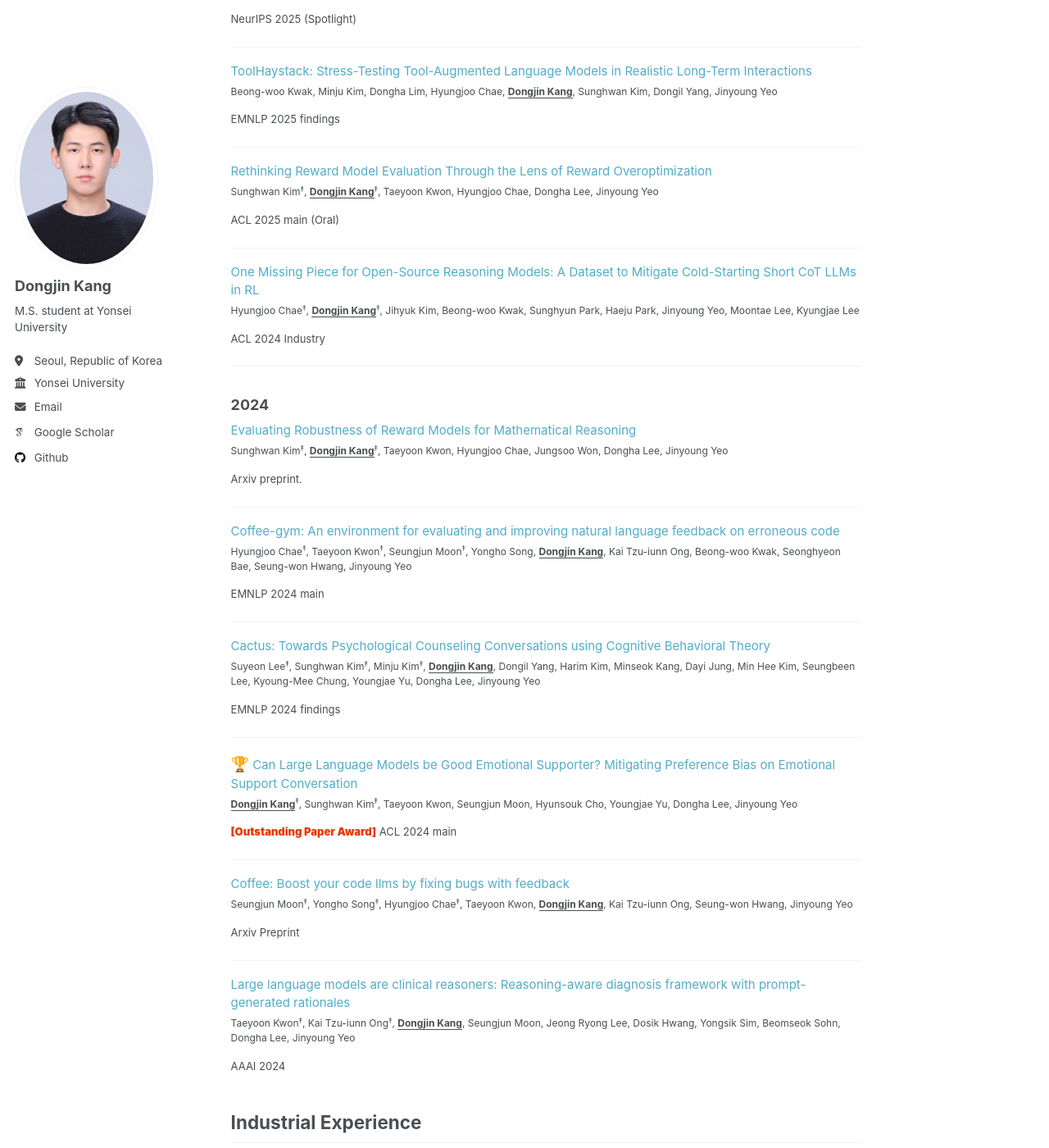
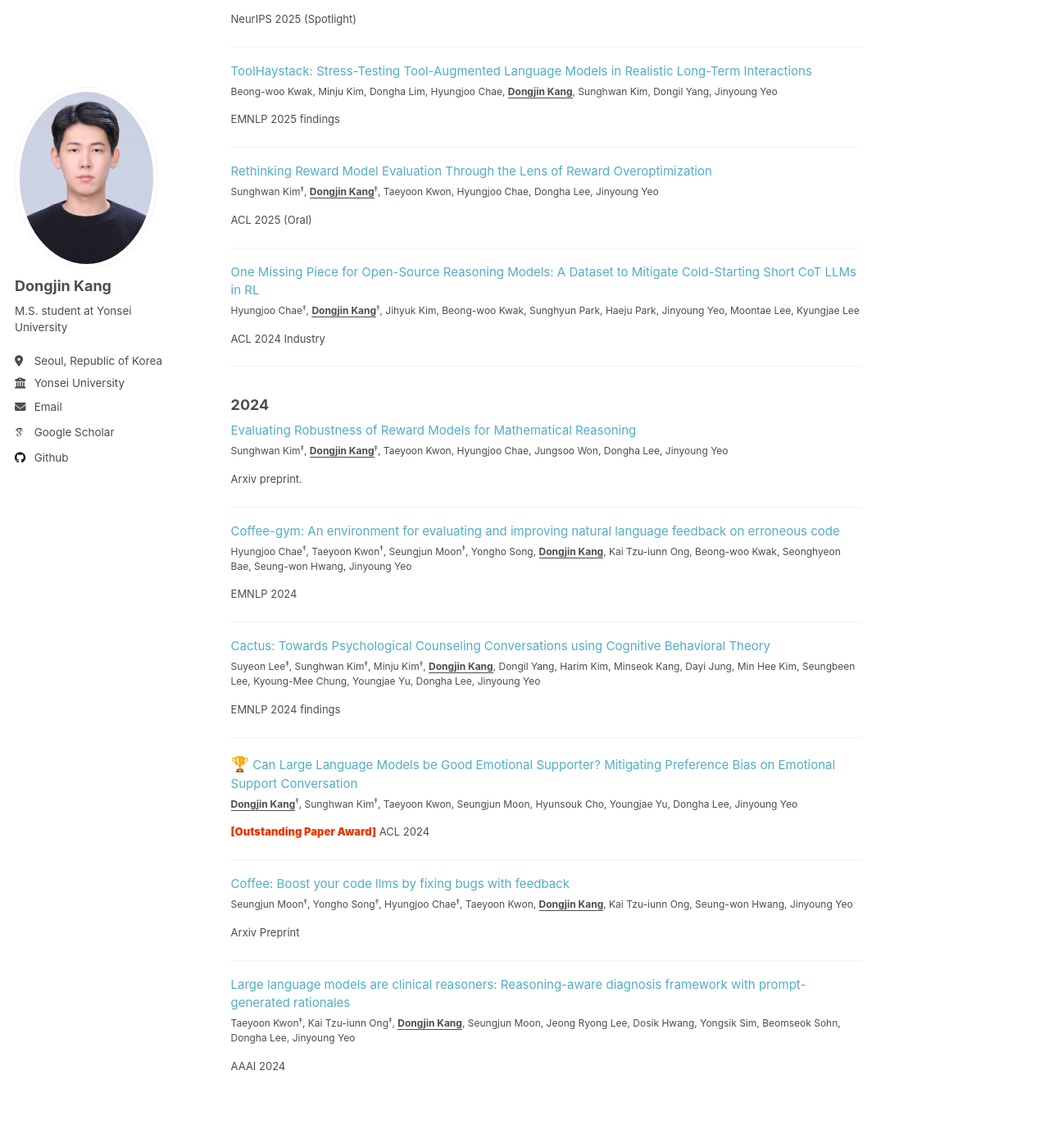
Before and after one commit to 1eastar/1eastar.github.io, a Jekyll site: the page built from _pages/about.md, in a window 1280 px wide and 1400 px high, scrolled down 1015 px. Shown: the whole window at 82% size. Built offline with Jekyll 4.4.1, drawn with Linux system fonts in a browser that asks for light colours; some web fonts are replaced.

Commit message:
update 26.01.14

```diff
--- a/_pages/about.md
+++ b/_pages/about.md
@@ -76,7 +76,7 @@ ___
   Sunghwan Kim<sup>‡</sup>, <u style="font-weight:bold;">Dongjin Kang</u><sup>‡</sup>, Taeyoon Kwon, Hyungjoo Chae, Dongha Lee, Jinyoung Yeo
   <br/>
   <p style="font-size: 13px;">
-  ACL 2025 main (Oral)
+  ACL 2025 (Oral)
   </p>
 </p>
 ___
@@ -123,7 +123,7 @@ ___
   Hyungjoo Chae<sup>‡</sup>, Taeyoon Kwon<sup>‡</sup>, Seungjun Moon<sup>‡</sup>, Yongho Song, <u style="font-weight:bold;">Dongjin Kang</u>, Kai Tzu-iunn Ong, Beong-woo Kwak, Seonghyeon Bae, Seung-won Hwang, Jinyoung Yeo
   <br/>
   <p style="font-size: 13px;">
-  EMNLP 2024 main
+  EMNLP 2024
   </p>
 </p>
 
@@ -154,7 +154,7 @@ ___
   <u style="font-weight:bold;">Dongjin Kang</u><sup>‡</sup>, Sunghwan Kim<sup>‡</sup>, Taeyoon Kwon, Seungjun Moon, Hyunsouk Cho, Youngjae Yu, Dongha Lee, Jinyoung Yeo
   <br/>
   <p style="font-size: 13px;">
-  <span style="font-weight:900; color: #ea3800">[Outstanding Paper Award]</span> ACL 2024 main
+  <span style="font-weight:900; color: #ea3800">[Outstanding Paper Award]</span> ACL 2024
   </p>
 </p>
 
@@ -188,6 +188,8 @@ ___
   </p>
 </p>
 
+
+<br/>
 
 
 ## Industrial Experience
```
